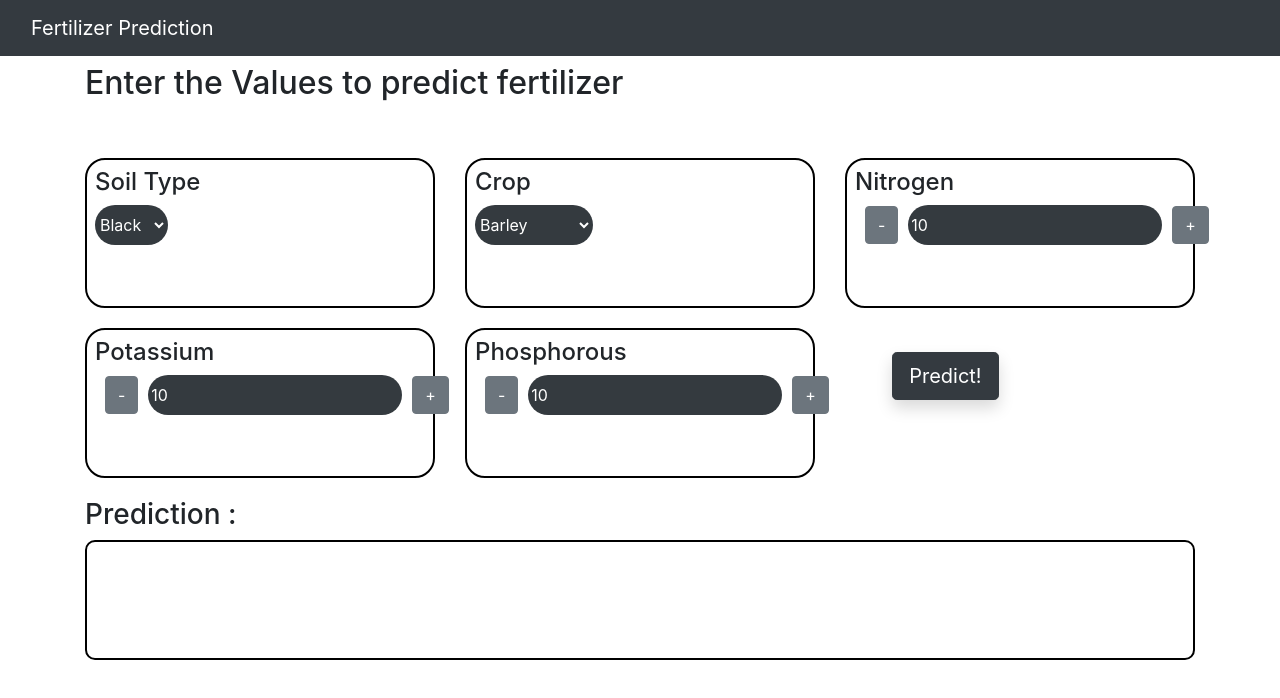
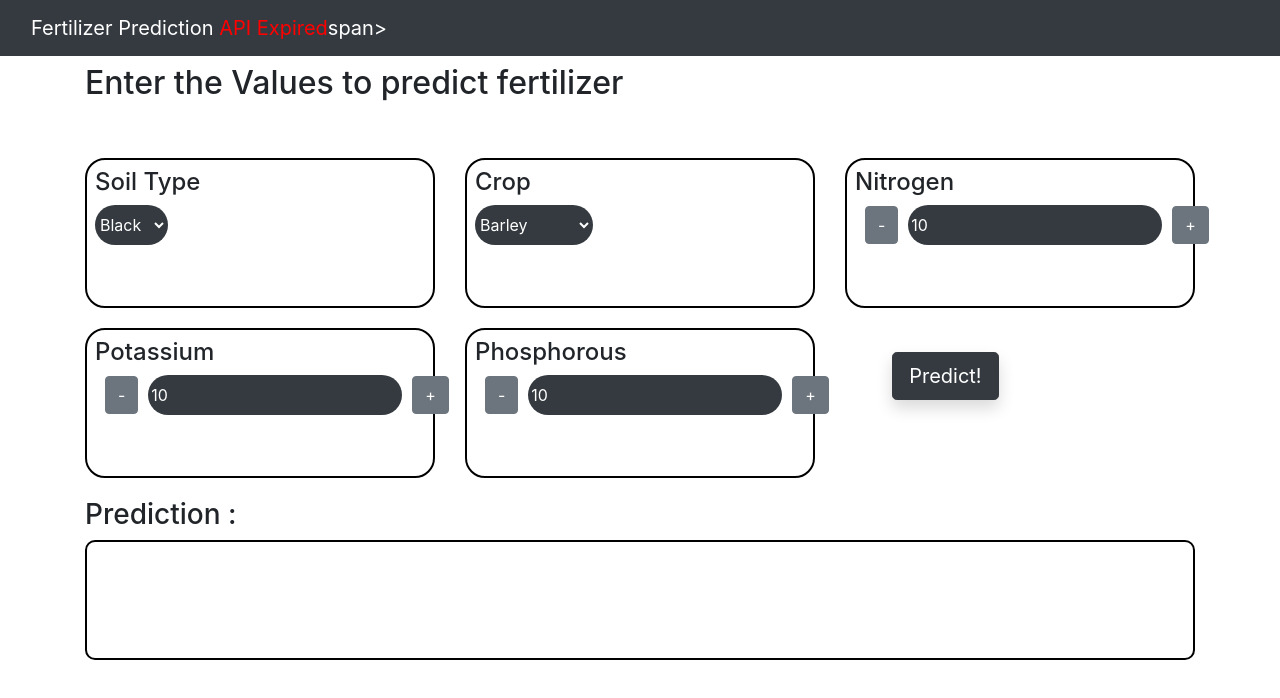
Before and after one commit to sanidhya-sahu/Fertilizer-Prediction-Model-Deployment, a plain HTML site: page index.html in a window 1280 px wide. Drawn offline with nearby package versions, Linux system fonts and the light colour scheme.

Commit message:
Update index.html

```diff
--- a/index.html
+++ b/index.html
@@ -14,7 +14,7 @@
   <div class="navbar">
     <nav class="navbar fixed-top navbar-expand-lg navbar-dark bg-dark">
       <div class="container-fluid">
-        <a class="navbar-brand" href="/">Fertilizer Prediction</a>
+        <a class="navbar-brand" href="https://sanidhya-sahu.github.io/Fertilizer-Prediction-Model-Deployment/">Fertilizer Prediction <span style="color:red;">API Expired</span>span></a>
         <button class="navbar-toggler" type="button" data-bs-toggle="collapse" data-bs-target="#navbarSupportedContent"
           aria-controls="navbarSupportedContent" aria-expanded="false" aria-label="Toggle navigation">
           <span class="navbar-toggler-icon"></span>
```
